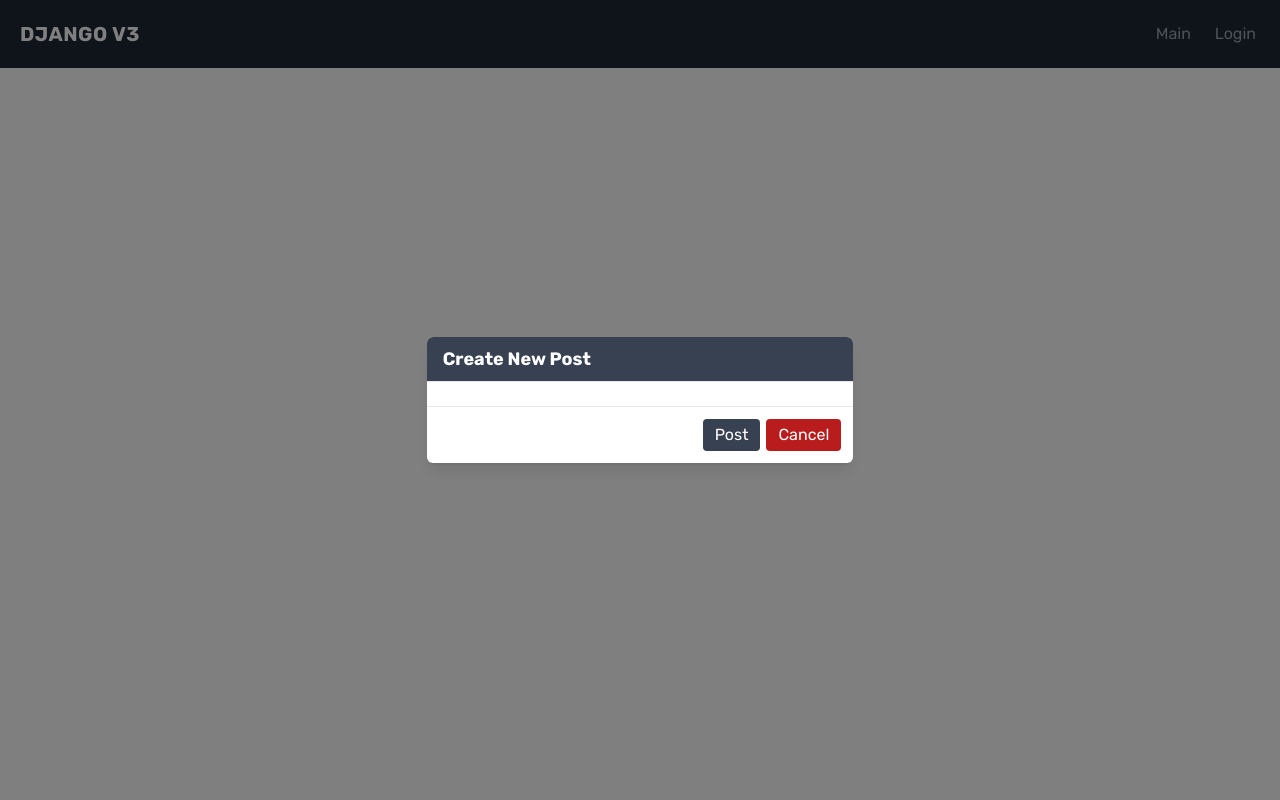
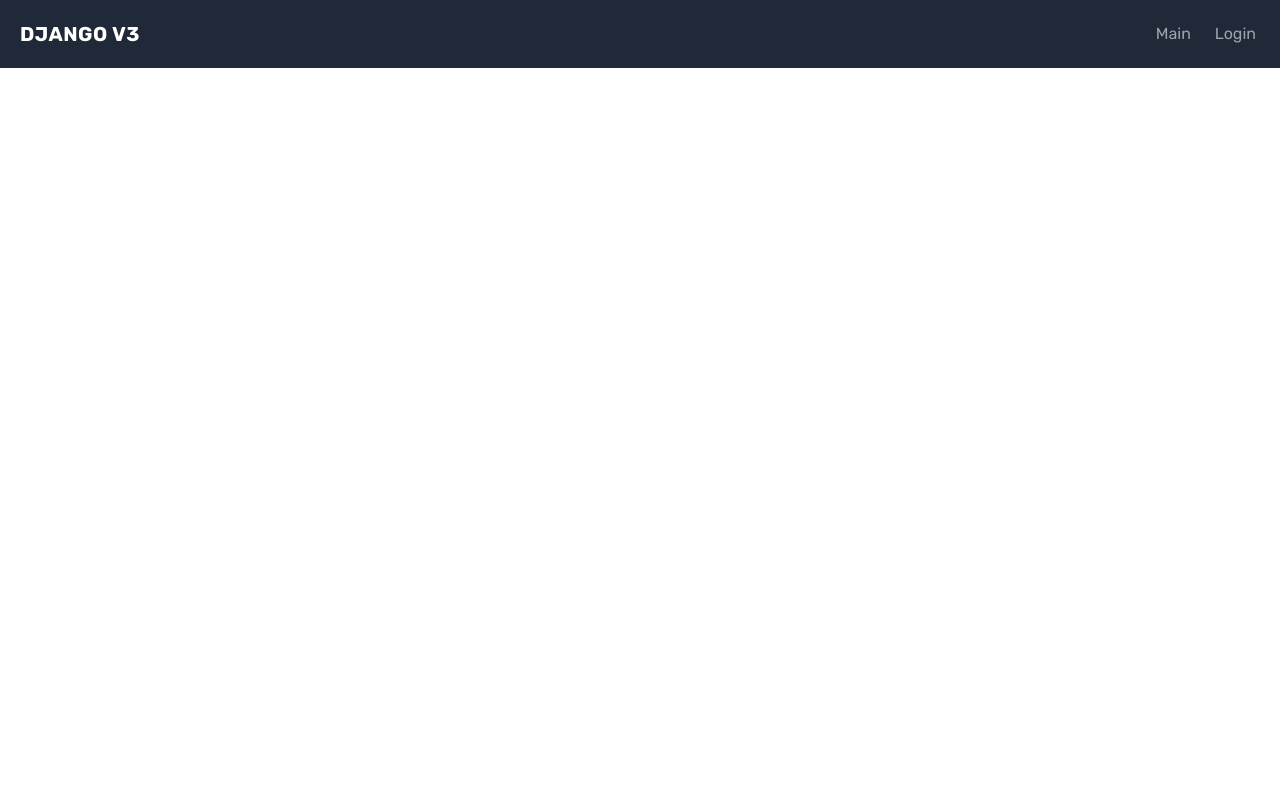
Before and after one commit to FancyPotts/django3, a Django app: page / in a window 1280 px wide. Run offline with Django 4.2, Linux system fonts and the light colour scheme; data that the repository does not hold is empty; some libraries are stand-ins or nearby versions.

Commit message:
Finished adding modal for new post

```diff
--- a/til/templates/base.html
+++ b/til/templates/base.html
@@ -96,8 +96,8 @@
 <!-- Modal -->
 <!-- component -->
 
-
-  <div class="modal h-screen w-full fixed left-0 top-0 flex justify-center items-center bg-black bg-opacity-50">
+{% if request.user.is_authenticated %}
+  <div class="modal h-screen w-full fixed left-0 top-0 flex justify-center items-center bg-black bg-opacity-50 hidden">
     <!-- modal -->
     <div class="bg-white shadow-lg w-10/12 md:w-1/3 rounded-md">
       <!-- modal header -->
@@ -106,6 +106,7 @@
       </div>
       <!-- modal body -->
       <div class="p-3">
+        <!-- TODO Add the AJAX form -->
       </div>
       <div class="flex justify-end items-center w-100 border-t p-3">
         <button class="bg-gray-700 hover:bg-gray-900 px-3 py-1 rounded mr-1.5 text-white">Post</button>
@@ -131,6 +132,7 @@
     });
   </script>
 <!-- Modal End -->
+{% endif %}
 
     <script
       src="https://cdnjs.cloudflare.com/ajax/libs/jquery/3.5.0/jquery.min.js"
```
